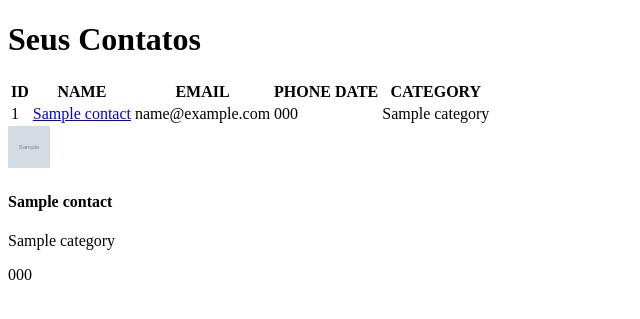
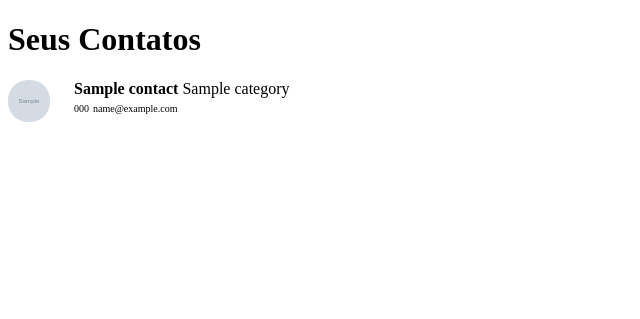
Before and after one commit to carolinarigaudfelix/Contact-List-Python-Django, a Django app: page / in a window 1280 px wide. Shown: the top 319 px of the page, without its empty margins (0-640 px from the left). Run offline with Django 4.2, Linux system fonts and the light colour scheme; tables that the repository leaves empty hold one stand-in row (values such as "Sample post"); grey boxes marked "Sample" are stand-in pictures.

Commit message:
style change

```diff
--- a/note/settings.py
+++ b/note/settings.py
@@ -108,7 +108,11 @@ USE_TZ = True
 # Static files (CSS, JavaScript, Images)
 # https://docs.djangoproject.com/en/4.2/howto/static-files/
 
-STATIC_URL = 'static/'
+STATIC_URL = '/static/'
+
+STATICFILES_DIRS = [
+    os.path.join(BASE_DIR, 'static')
+]
 
 # Default primary key field type
 # https://docs.djangoproject.com/en/4.2/ref/settings/#default-auto-field
--- /dev/null
+++ b/static/css/style.css
@@ -0,0 +1,22 @@
+.card_contact {
+    display: flex;
+    flex-wrap: wrap;
+    margin: 0 auto;
+    height:min-content;
+    margin-bottom: 24px;
+    height: 40px;
+    gap:24px;
+}
+.card_contact h4, span{
+    margin: 0px;
+    display: inline-block;
+}
+
+.card_contact p{
+    font-size: 10px;
+    display: inline-block;
+    margin: 0px;
+}
+.card_image img {
+    border-radius: 20px;
+}
--- a/templates/base.html
+++ b/templates/base.html
@@ -4,6 +4,7 @@
 
 <head>
     <title>Agenda</title>
+    <link rel="stylesheet" href="{% static "css/style.css" %}">
 </head>
 
 <body>
@@ -14,7 +15,7 @@
 
     {% if list %}
         <h1>Seus Contatos</h1>
-        {% include 'parcials/_table.html' %}
+        {% comment %} {% include 'parcials/_table.html' %} {% endcomment %}
         {% include 'parcials/_list_contacts.html' %}
     {% else %}
         {% if notlist %}
--- a/templates/parcials/_list_contacts.html
+++ b/templates/parcials/_list_contacts.html
@@ -1,11 +1,28 @@
 {% load static %}
-{% block content %}
+<!DOCTYPE html>
+<html>
+<head>
+    <meta charset="utf-8">
+    <link rel="stylesheet" href="{% static "css/style.css" %}">
+</head>
+<body>
+
+    {% block content %}
     {% for contact in list %}
-        <div class="contact_info" >
+    <div class="card_contact">
+        <div class="card_image">
             <img src="{{ contact.image.url }}" alt="Imagem"  height="42" width="42">
+        </div>
+        <div class="card_text">
             <h4>{{ contact.name }}</h4>
             <span>{{ contact.category  }}</span>
+            <br>
             <p>{{ contact.phone }}</p>
+            <p>{{ contact.email }}</p>
         </div>
+    </div>
+
     {% endfor %}
-{% endblock  %}
+    {% endblock %}
+</body>
+</html>
--- a/templates/parcials/_table.html
+++ b/templates/parcials/_table.html
@@ -11,8 +11,6 @@
         </tr>
     </thead>
     <tbody>
-
-
         {% for contact in list %}
             <tr>
             <td>{{ contact.id }}</td>
```
Also changed, not shown: static/css/reset.css (added, +48 -0 lines).
